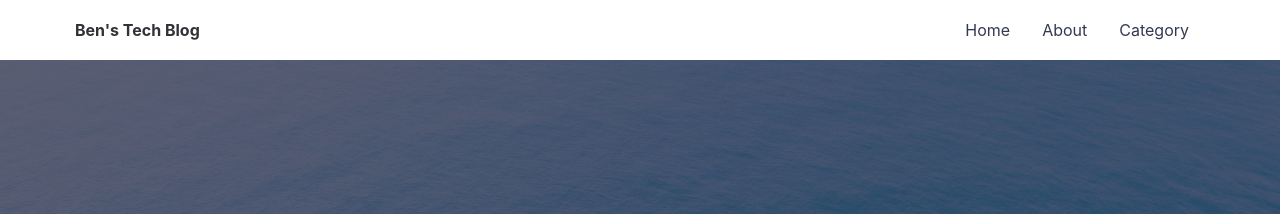
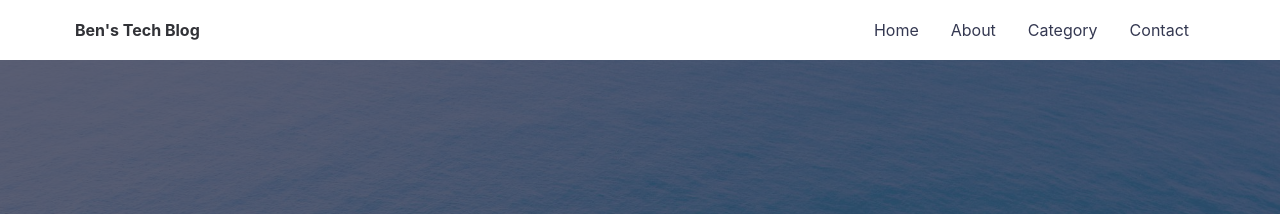
Before and after one commit to hjben/hjben.github.io, a Jekyll site: the page built from index.md, in a window 1280 px wide. Shown: the top 214 px of the page. Built offline with Jekyll 4.4.1, drawn with Linux system fonts in a browser that asks for light colours.

Commit message:
Revert "Remove Contact page an revise mailto link"
This reverts commit 5b00455578de4072a5caf727698beab9920dcec3.

```diff
--- a/_config.yml
+++ b/_config.yml
@@ -22,6 +22,7 @@ navigation: # Navigation links
   - {name: 'Home', link: '/'}
   - {name: 'About', link: '/about'}
   - {name: 'Category', link: '/category'}
+  - {name: 'Contact', link: '/contact'}
 
 tagline: >
   Welcome to visit my blog
--- a/_includes/footer.html
+++ b/_includes/footer.html
@@ -2,7 +2,7 @@
   <div class="container">
     <nav class="social">
       {% if site.email %}
-      <a class="social__link" target="_blank" rel="noopener noreferrer" href="mailto:{{ site.email }}">
+      <a class="social__link" target="_blank" rel="noopener noreferrer" href="mailto:{{ site.mail }}">
         <svg class="social__icon" viewBox="0 0 20 20" width="20px" height="20px"><path d="M 146.5453 21.7062 H 5.6666 C 2.5402 21.7062 0 24.2438 0 27.3734 V 124.8384 c 0 3.1302 2.5402 5.6678 5.6666 5.6678 h 140.8787 c 3.1277 0 5.6672 -2.5376 5.6672 -5.6678 V 27.3734 C 152.2125 24.2438 149.673 21.7062 146.5453 21.7062 z M 141.4566 116.5978 c 0 2.6003 -2.153 4.7078 -4.8077 4.7078 h -7.897 V 46.9626 l -49.0835 31.8656 c -1.0797 0.7014 -2.3213 1.0502 -3.5622 1.0502 s -2.4832 -0.3488 -3.5622 -1.0502 l -49.0829 -31.8656 V 121.3056 h -7.8976 c -2.6541 0 -4.8077 -2.1075 -4.8077 -4.7078 V 35.6141 c 0 -2.6003 2.153 -4.7078 4.8077 -4.7078 h 6.5126 l 54.0307 35.0771 l 54.0307 -35.0771 h 6.5126 c 2.6541 0 4.8077 2.1075 4.8077 4.7078 V 116.5978 z"/></svg>
       </a>
       {% endif %}
```
